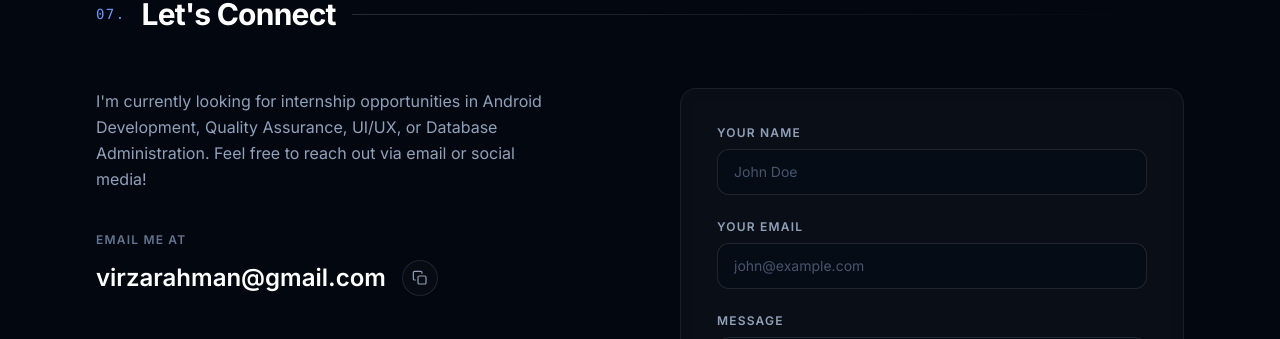
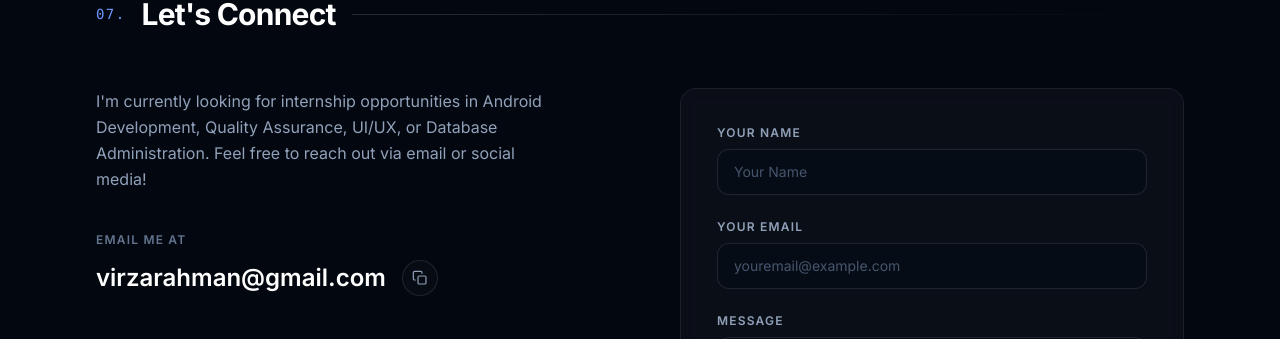
Before and after one commit to nzlvirza/portofolio-nazla-virza, a Vue app: page / in a window 1280 px wide. Shown: the part 5530-5869 px from the top of the page. Built offline with nearby package versions, Linux system fonts and the light colour scheme; a web font is replaced by a local one.

Commit message:
feat: initialize portfolio data configuration file with personal, experience, and project details

```diff
--- a/src/data/portfolio.js
+++ b/src/data/portfolio.js
@@ -202,9 +202,9 @@ export const portfolio = {
                 "I'm currently looking for internship opportunities in Android Development, Quality Assurance, UI/UX, or Database Administration. Feel free to reach out via email or social media!",
             formTitle: 'Send a Message',
             nameLabel: 'Your Name',
-            namePlaceholder: 'John Doe',
+            namePlaceholder: 'Your Name',
             emailLabel: 'Your Email',
-            emailPlaceholder: 'john@example.com',
+            emailPlaceholder: 'youremail@example.com',
             subjectLabel: 'Subject',
             subjectPlaceholder: 'Opportunity / Project Inquiry',
             messageLabel: 'Message',
```
